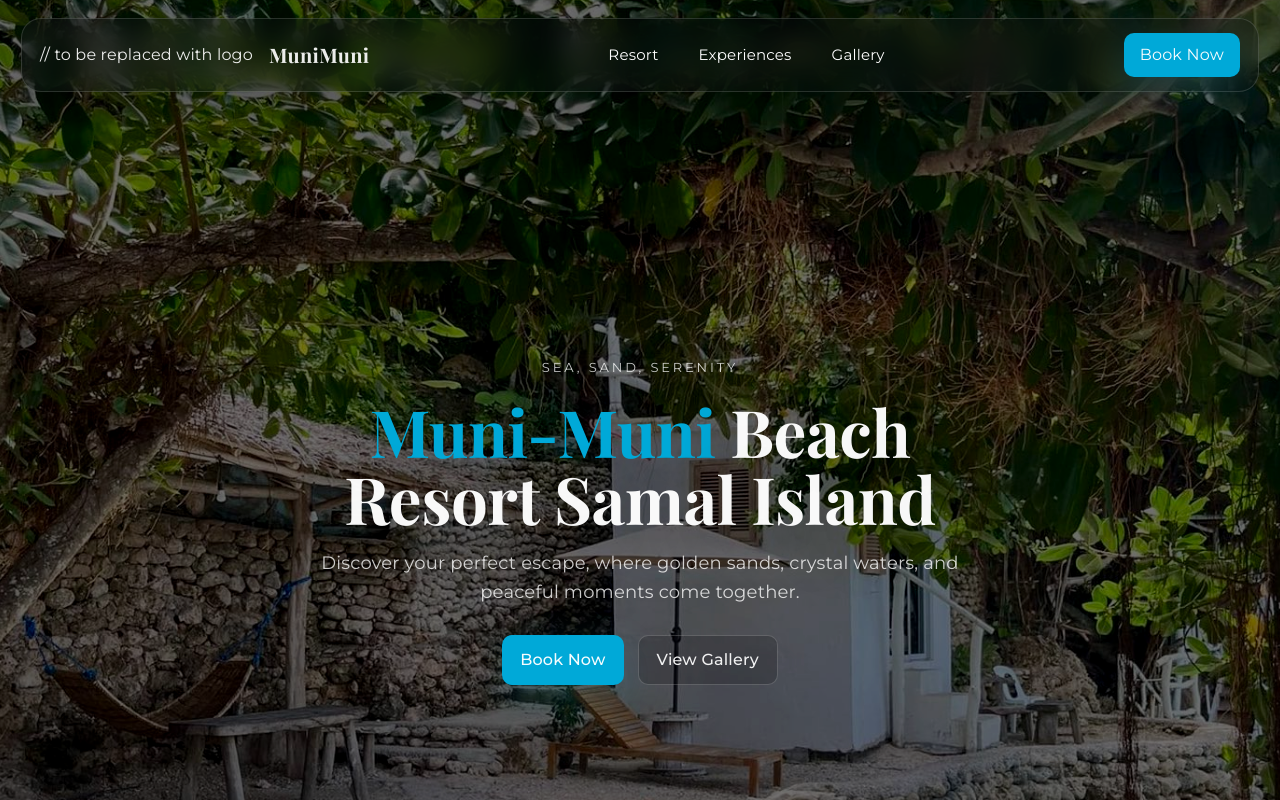
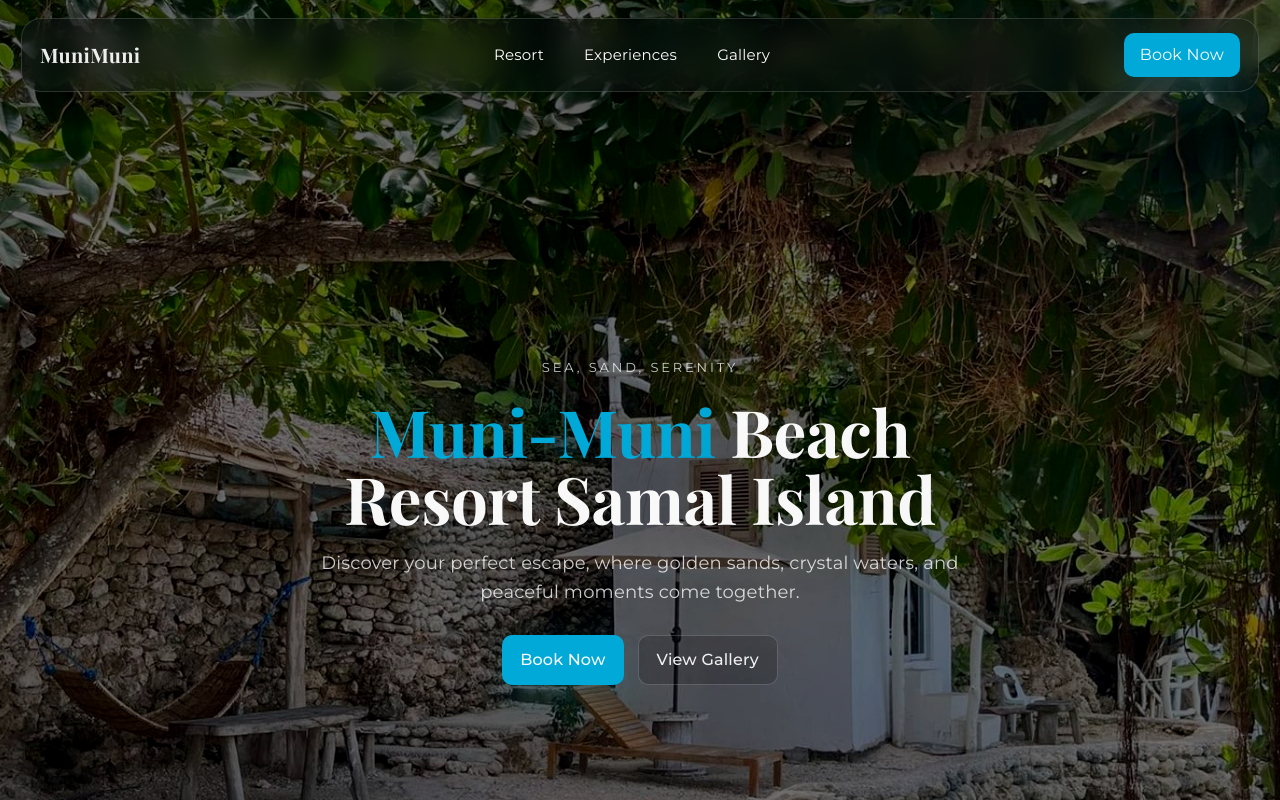
Before and after one commit to khenshi/munimuni_resort_booking, a React (Vite) app: page / in a window 1280 px wide. Shown: the top 800 px of the page. Built offline with nearby package versions, Linux system fonts and the light colour scheme.

Commit message:
change icon

```diff
--- a/index.html
+++ b/index.html
@@ -2,7 +2,7 @@
 <html lang="en">
   <head>
     <meta charset="UTF-8" />
-    <link rel="icon" type="image/svg+xml" href="/favicon.svg" />
+    <link rel="icon" type="image/svg+xml" href="/favicon.svg?v=2" />
     <meta name="viewport" content="width=device-width, initial-scale=1.0" />
     <title>resort-landing-page-v3</title>
   </head>
--- a/src/components/TopNav.jsx
+++ b/src/components/TopNav.jsx
@@ -3,7 +3,7 @@
     <header className="navHeader">
       <div className="navInner">
 
-        // to be replaced with logo
+        {/* to be replaced with logo*/}
         <a
           className="brand"
           href="#top"
```
